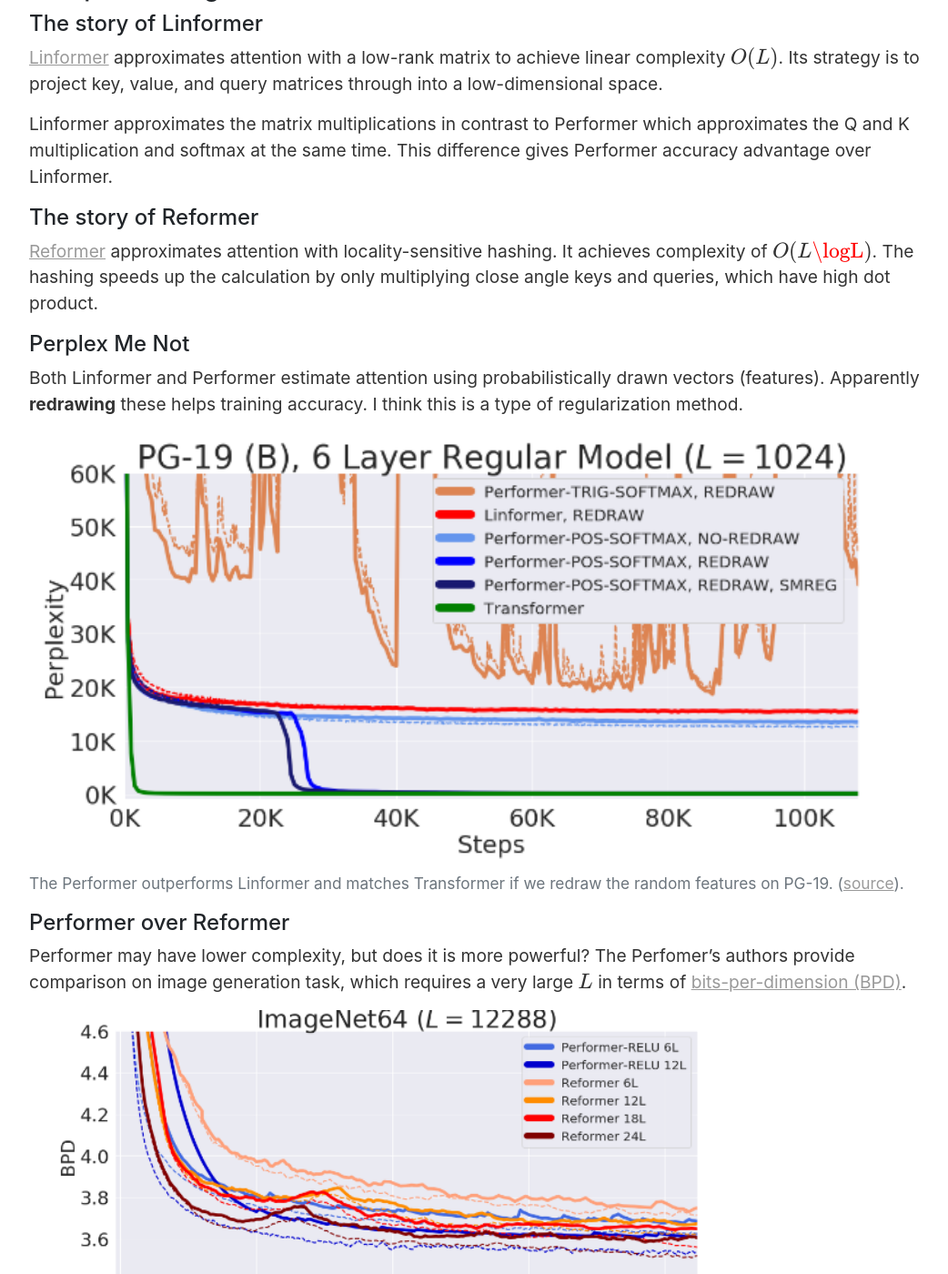
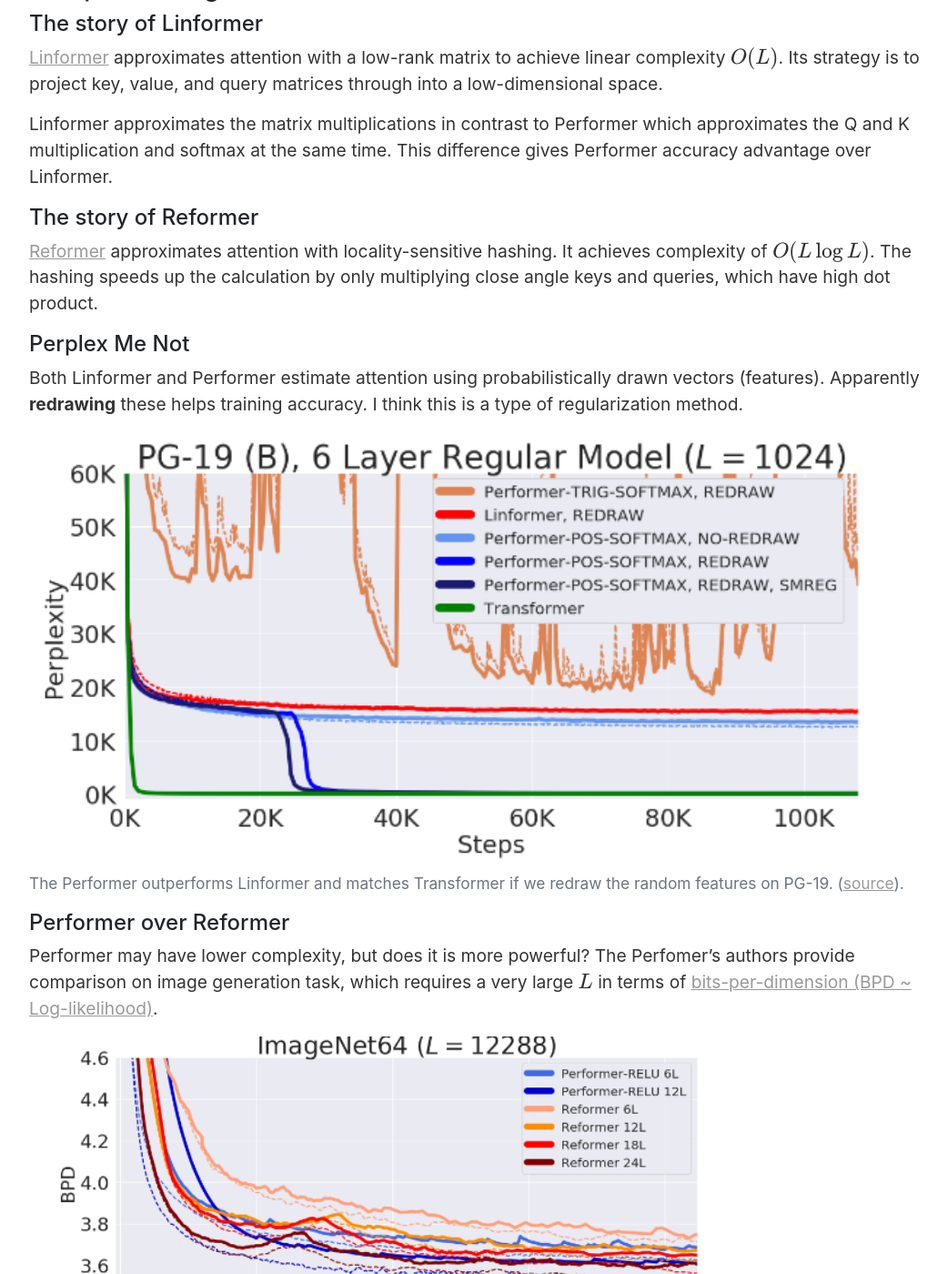
Before and after one commit to vackosar/vackosar.github.io, a Jekyll site: the page built from _posts/2020-10-25-Performers-FAVOR+-Faster-Transformer-Attention.md, in a window 1280 px wide and 1400 px high, scrolled down 2515 px. Shown: the whole window at 91% size, without its empty margins (111-1153 px from the left). Built offline with Jekyll 4.4.1, drawn with Linux system fonts in a browser that asks for light colours; nearby versions of some CDN libraries; library files that are not in the unit come from our copies; comment, search, counter and statistics services are not loaded.

Commit message:
performer

```diff
--- a/_posts/2020-10-25-Performers-FAVOR+-Faster-Transformer-Attention.md
+++ b/_posts/2020-10-25-Performers-FAVOR+-Faster-Transformer-Attention.md
@@ -111,7 +111,7 @@ This difference gives Performer accuracy advantage over Linformer.
 
 #### The story of Reformer
 [Reformer](https://openreview.net/pdf?id=rkgNKkHtvB) approximates attention with locality-sensitive hashing.
-It achieves complexity of \\( O(L\logL) \\).
+It achieves complexity of \\( O(L\log L) \\).
 The hashing speeds up the calculation by only multiplying close angle keys and queries, which have high dot product.
 
 
@@ -126,21 +126,27 @@ I think this is a type of regularization method.
         class="figure-img img-fluid rounded"
         alt="The Performer outperforms Linformer and matches Transformer if we redraw the random features on PG-19."
         src="/images/performer-linformer-transformer.png">
-    <figcaption class="figure-caption">The Performer outperforms Linformer and matches Transformer if we redraw the random features on PG-19. (<a href="https://ai.googleblog.com/2020/01/reformer-efficient-transformer.html">source</a>).</figcaption>
+    <figcaption class="figure-caption">
+        The Performer outperforms Linformer and matches Transformer if we redraw the random features on PG-19.
+        (<a href="https://ai.googleblog.com/2020/01/reformer-efficient-transformer.html">source</a>).
+    </figcaption>
 </figure>
 
 
 #### Performer over Reformer
 
 Performer may have lower complexity, but does it is more powerful?
-The Perfomer's authors provide comparison on image generation task, which requires a very large \\( L \\) in terms of [bits-per-dimension (BPD)](https://arxiv.org/pdf/1511.01844.pdf).
+The Perfomer's authors provide comparison on image generation task, which requires a very large \\( L \\) in terms of [bits-per-dimension (BPD ~ Log-likelihood)](https://arxiv.org/pdf/1511.01844.pdf).
 
 <figure class="figure">
     <img
         class="figure-img img-fluid rounded"
         alt="The Performer outperforms Linformer and matches Transformer if we redraw the random features on PG-19."
         src="/images/performer-vs-reformer-imagenet.png">
-    <figcaption class="figure-caption">The Performer outperforms Reformer on ImageNet64 - an image generation task. (<a href="https://ai.googleblog.com/2020/01/reformer-efficient-transformer.html">source</a>).</figcaption>
+    <figcaption class="figure-caption">
+        The Performer outperforms Reformer on ImageNet64 - an image generation task.
+        (<a href="https://ai.googleblog.com/2020/01/reformer-efficient-transformer.html">source</a>).
+    </figcaption>
 </figure>
 
 
```
